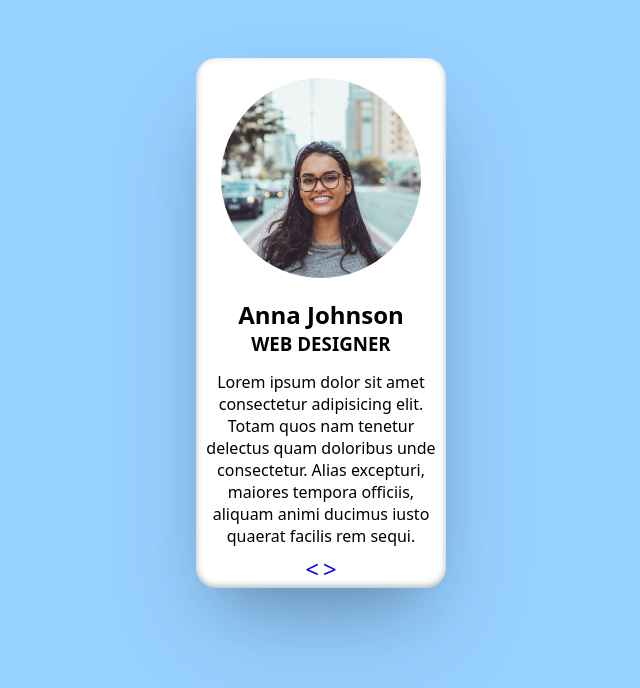
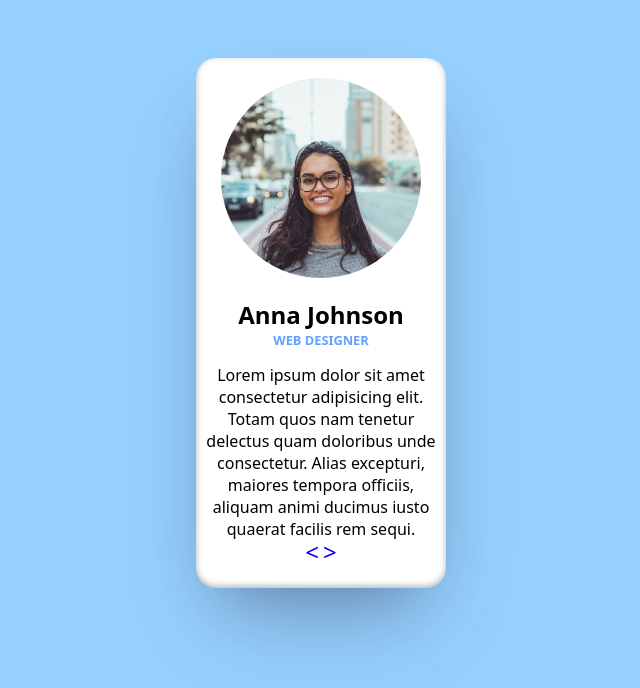
Before and after one commit to alexponciano2/carrossel, a plain HTML site: page index.html in a window 1280 px wide. Shown: the part 64-752 px from the top of the page, without its empty margins (319-959 px from the left). Drawn offline with Linux system fonts and the light colour scheme.

Commit message:
Update style.css

```diff
--- a/style.css
+++ b/style.css
@@ -26,7 +26,7 @@ h1 {
 
 #underline {
     text-decoration: none;
-    border-bottom: 4px solid rgb(98, 161, 255)
+    border-bottom: 4px solid rgb(98, 161, 255);
 }
 
 section {
@@ -64,6 +64,8 @@ div#form {
 h3 {
     display: block;
     margin-bottom: 15px;
+    color: rgb(98, 161, 255);
+    font-size: 0.8rem;
 }
 
 span {
@@ -72,6 +74,9 @@ span {
 }
 
 span a {
+    display: block;
+    margin-top: -10px;
+    margin-bottom: -10px;
     text-decoration: none;
     font-size: 1.5rem;
 }
```
